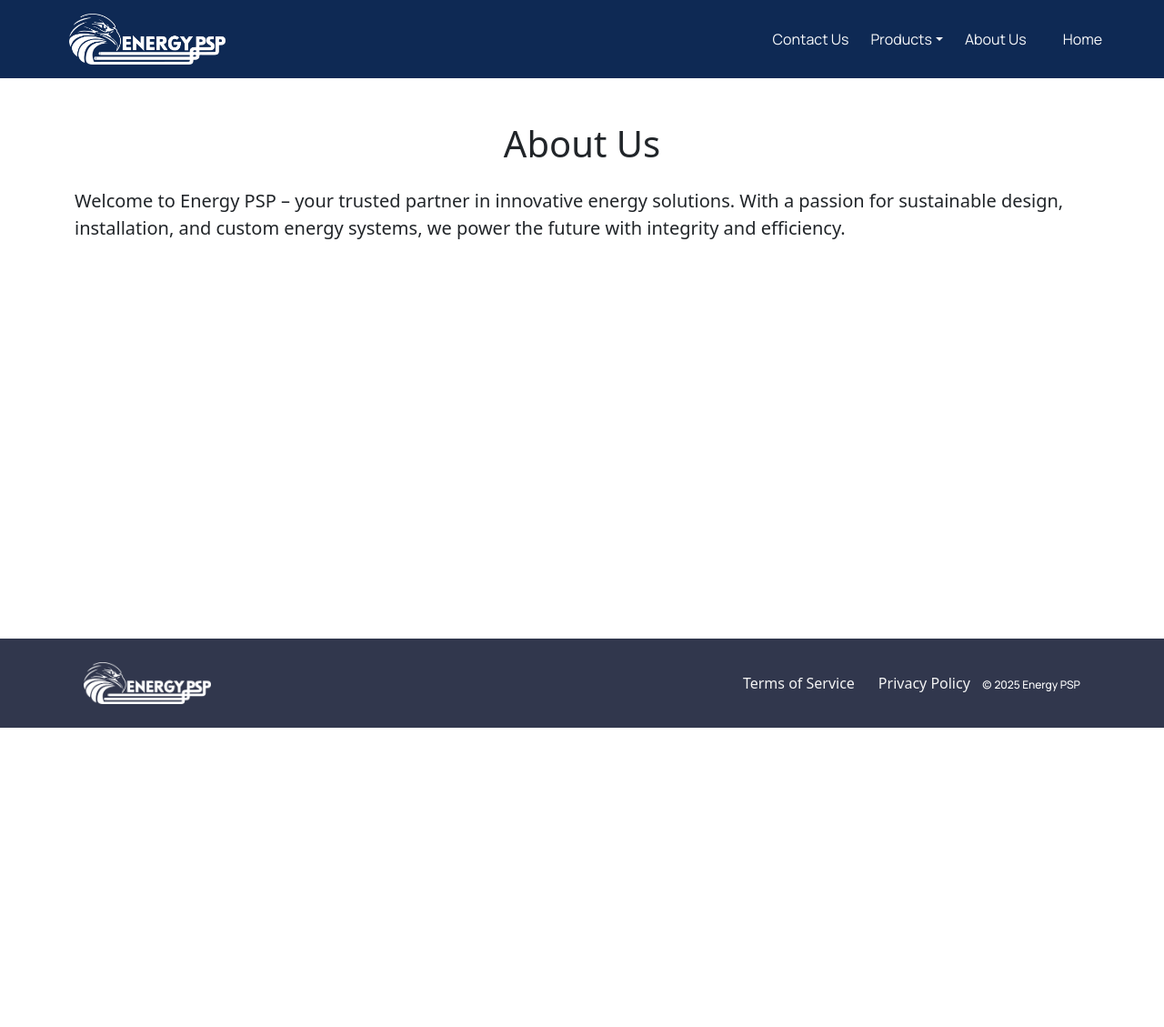
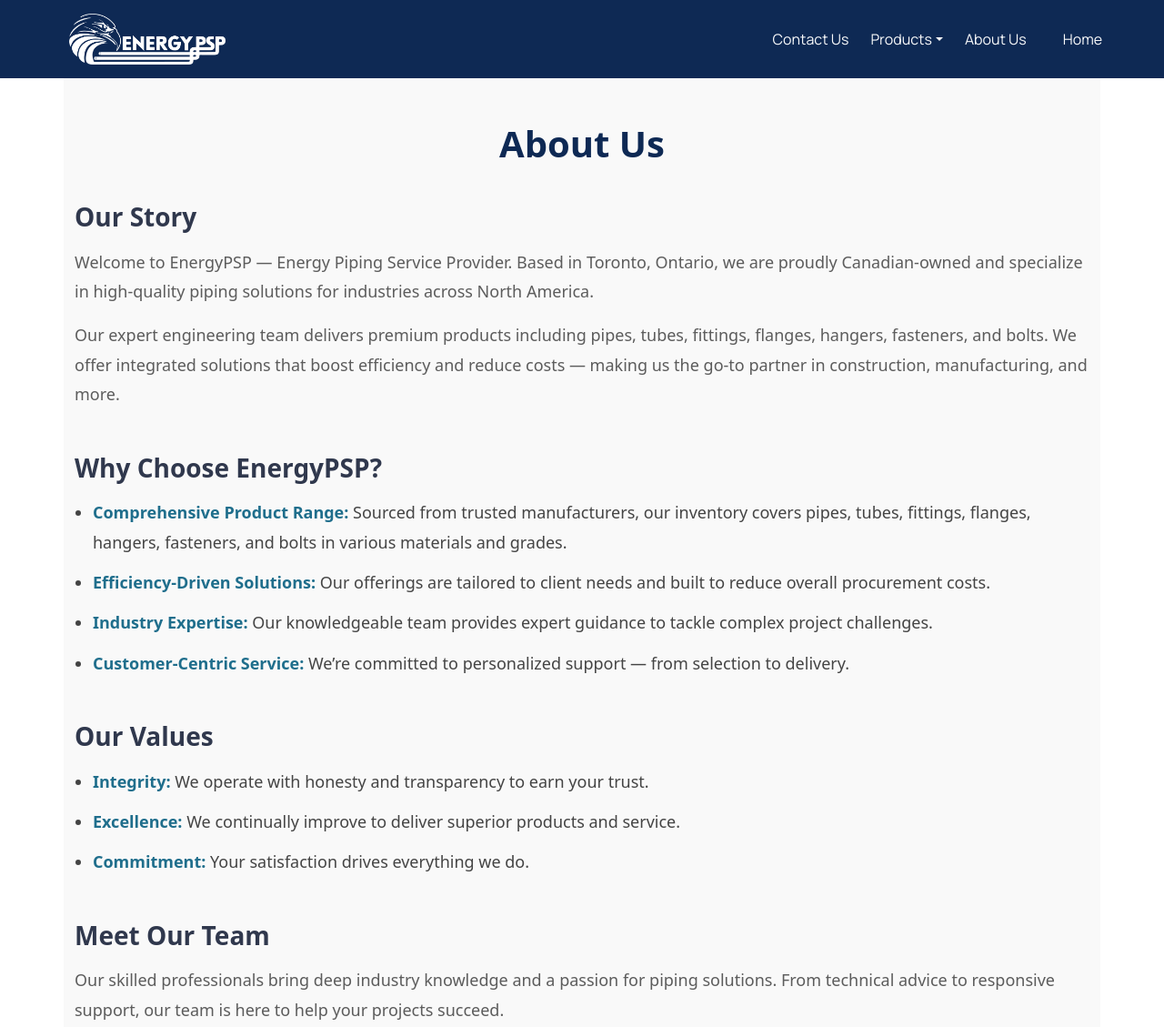
Before and after one commit to Am-bahrehdar/EnergyPSP, a Gatsby site: page /about-us in a window 1280 px wide. Shown: the top 1129 px of the page at 91% size. Before the commit the page ends 800 px from the top, so only its background shows below. Built offline with nearby package versions, Linux system fonts and the light colour scheme; Gatsby itself is replaced by a stand-in of ours.

Commit message:
About us Page Added

```diff
--- /dev/null
+++ b/src/components/about/styles.module.scss
@@ -0,0 +1,46 @@
+.aboutUsPage {
+  background-color: #f9f9f9;
+  padding-top: 3rem;
+  padding-bottom: 3rem;
+}
+
+.section {
+  margin-bottom: 3rem;
+}
+
+.pageTitle {
+  color: #0e2954;
+  font-size: 2.5rem;
+  font-weight: 700;
+  text-align: center;
+  margin-bottom: 2.5rem;
+}
+
+.sectionTitle {
+  color: #30384d;
+  font-size: 1.75rem;
+  font-weight: 600;
+  margin-bottom: 1rem;
+}
+
+.text {
+  font-size: 1.125rem;
+  color: #5c5c5c;
+  line-height: 1.8;
+}
+
+.list {
+  padding-left: 1.25rem;
+  font-size: 1.125rem;
+  color: #444;
+  line-height: 1.8;
+}
+
+.list li {
+  margin-bottom: 0.75rem;
+}
+
+.highlight {
+  font-weight: 600;
+  color: #1f6e8c;
+}
--- a/src/components/header.js
+++ b/src/components/header.js
@@ -71,37 +71,34 @@
               </button>
               <ul className="dropdown-menu">
                 <li>
-                  <Link className="dropdown-item" to="/Products/tube/">
-                    Tube
+                  <Link className="dropdown-item" to="/Products/fittings/">
+                    Fitting
                   </Link>
                 </li>
                 <li>
-                  <Link className="dropdown-item" to="/Products/pipe-fitting/">
-                    Pipe & Fitting
+                  <Link className="dropdown-item" to="/Products/pipe-tube/">
+                    Pipe & Tube
                   </Link>
                 </li>
                 <li>
-                  <Link className="dropdown-item" to="/Products/plate-sheet">
-                    Plate & Sheet
+                  <Link className="dropdown-item" to="/Products/plate-profile/">
+                    Plate & Profile
                   </Link>
                 </li>
                 <li>
-                  <Link className="dropdown-item" to="Products/structural">
-                    Structural
+                  <Link className="dropdown-item" to="/Products/flanges/">
+                    Flanges
                   </Link>
                 </li>
                 <li>
                   <li>
-                    <Link
-                      className="dropdown-item"
-                      to="Products/forgings-flanges"
-                    >
-                      Forgings & Flanges
+                    <Link className="dropdown-item" to="/Products/accessories/">
+                      Accessories
                     </Link>
                   </li>
                   <li>
-                    <Link className="dropdown-item" to="Products/valve">
-                      Valve
+                    <Link className="dropdown-item" to="/Products/gasket/">
+                      Gasket
                     </Link>
                   </li>
                 </li>
--- a/src/pages/404.js
+++ b/src/pages/404.js
@@ -1,13 +1,12 @@
 import * as React from "react"
 
-import Layout from "../components/layout"
 import Seo from "../components/seo"
 
 const NotFoundPage = () => (
-  <Layout>
+  <>
     <h1>404: Not Found</h1>
     <p>You just hit a route that doesn&#39;t exist... the sadness.</p>
-  </Layout>
+  </>
 )
 
 export const Head = () => <Seo title="404: Not Found" />
--- a/src/pages/about-us.js
+++ b/src/pages/about-us.js
@@ -1,18 +1,103 @@
 import * as React from "react"
+import Seo from "../components/seo"
+import classNames from "classnames"
+import * as styles from "../components/about/styles.module.scss"
 
 const AboutUs = () => {
   return (
     <>
-      <div>
-        <div className="container py-5">
-          <h1 className="text-center mb-4  ">About Us</h1>
-          <p className=" fs-5">
-            Welcome to Energy PSP – your trusted partner in innovative energy
-            solutions. With a passion for sustainable design, installation, and
-            custom energy systems, we power the future with integrity and
-            efficiency.
+      <Seo
+        title="About Us | EnergyPSP"
+        description="Learn about EnergyPSP, a Canadian-owned piping solution provider offering premium products, expert engineering, and efficiency-driven services across North America."
+      />
+
+      <div className={classNames("container", styles.aboutUsPage)}>
+        <h1 className={styles.pageTitle}>About Us</h1>
+
+        <section className={styles.section}>
+          <h2 className={styles.sectionTitle}>Our Story</h2>
+          <p className={styles.text}>
+            Welcome to EnergyPSP — Energy Piping Service Provider. Based in
+            Toronto, Ontario, we are proudly Canadian-owned and specialize in
+            high-quality piping solutions for industries across North America.
           </p>
-        </div>
+          <p className={styles.text}>
+            Our expert engineering team delivers premium products including
+            pipes, tubes, fittings, flanges, hangers, fasteners, and bolts. We
+            offer integrated solutions that boost efficiency and reduce costs —
+            making us the go-to partner in construction, manufacturing, and
+            more.
+          </p>
+        </section>
+
+        <section className={styles.section}>
+          <h2 className={styles.sectionTitle}>Why Choose EnergyPSP?</h2>
+          <ul className={styles.list}>
+            <li>
+              <span className={styles.highlight}>
+                Comprehensive Product Range:
+              </span>{" "}
+              Sourced from trusted manufacturers, our inventory covers pipes,
+              tubes, fittings, flanges, hangers, fasteners, and bolts in various
+              materials and grades.
+            </li>
+            <li>
+              <span className={styles.highlight}>
+                Efficiency-Driven Solutions:
+              </span>{" "}
+              Our offerings are tailored to client needs and built to reduce
+              overall procurement costs.
+            </li>
+            <li>
+              <span className={styles.highlight}>Industry Expertise:</span> Our
+              knowledgeable team provides expert guidance to tackle complex
+              project challenges.
+            </li>
+            <li>
+              <span className={styles.highlight}>
+                Customer-Centric Service:
+              </span>{" "}
+              We’re committed to personalized support — from selection to
+              delivery.
+            </li>
+          </ul>
+        </section>
+
+        <section className={styles.section}>
+          <h2 className={styles.sectionTitle}>Our Values</h2>
+          <ul className={styles.list}>
+            <li>
+              <span className={styles.highlight}>Integrity:</span> We operate
+              with honesty and transparency to earn your trust.
+            </li>
+            <li>
+              <span className={styles.highlight}>Excellence:</span> We
+              continually improve to deliver superior products and service.
+            </li>
+            <li>
+              <span className={styles.highlight}>Commitment:</span> Your
+              satisfaction drives everything we do.
+            </li>
+          </ul>
+        </section>
+
+        <section className={styles.section}>
+          <h2 className={styles.sectionTitle}>Meet Our Team</h2>
+          <p className={styles.text}>
+            Our skilled professionals bring deep industry knowledge and a
+            passion for piping solutions. From technical advice to responsive
+            support, our team is here to help your projects succeed.
+          </p>
+        </section>
+
+        <section className={styles.section}>
+          <h2 className={styles.sectionTitle}>Get in Touch</h2>
+          <p className={styles.text}>
+            Learn how EnergyPSP can deliver premium piping products and
+            cost-effective solutions. Contact us today for more information or
+            to request a customized quote. We look forward to working with you.
+          </p>
+        </section>
       </div>
     </>
   )
```
